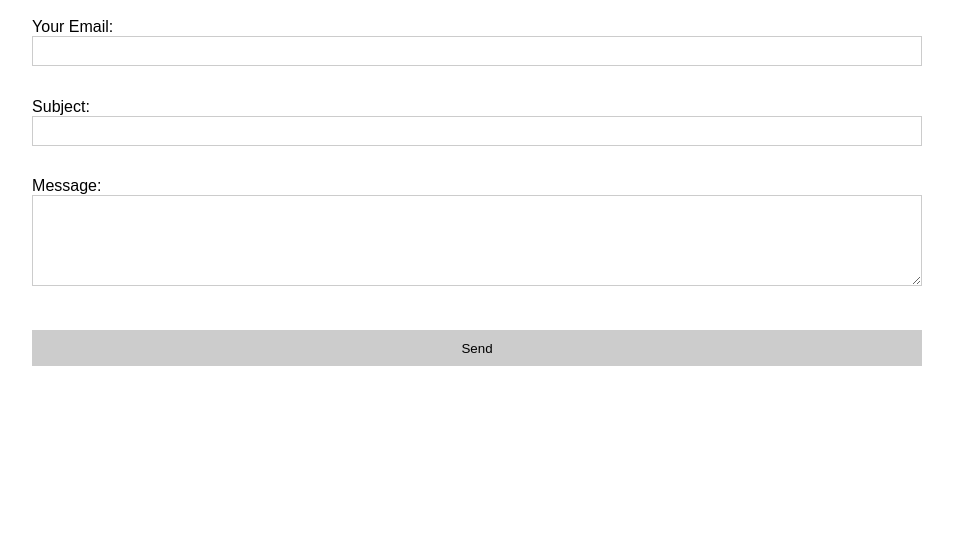
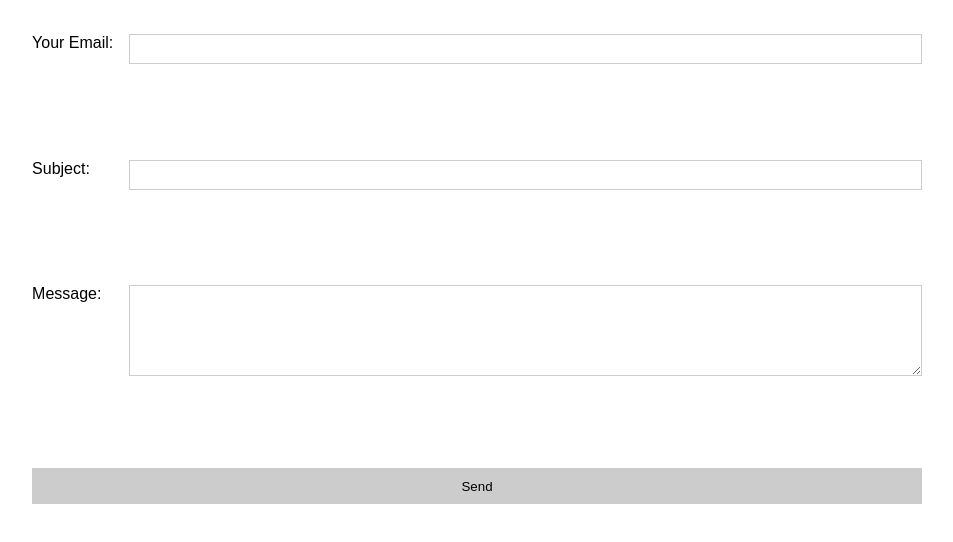
Before and after one commit to shrutiy14/portfolio, a plain HTML site: page contact/index.html in a window 1280 px wide. Shown: the part 122-664 px from the top of the page, without its empty margins (163-1116 px from the left). Drawn offline with Linux system fonts and the light colour scheme.

Commit message:
Update style.css

```diff
--- a/style.css
+++ b/style.css
@@ -55,6 +55,11 @@ nav a:hover {
   }
 
 
+form {
+    display: grid;
+    grid-template-columns: auto 1fr;
+    gap: 1em;
+}
 
 
 input, textarea, button {
@@ -64,8 +69,14 @@ input, textarea, button {
     border: 1px solid #ccc;
   }
 
+label {
+    display: grid;
+    grid-template-columns: subgrid;
+    grid-column: 1 / -1;
+    margin-block: 1em;
+  }
 
-  input, textarea {
+input, textarea {
     padding: 0.5em;
     margin-bottom: 1em;
   }
@@ -76,4 +87,5 @@ input, textarea, button {
     margin-top: 1em;
     background-color: #ccc;
     border: 1px solid #ccc;
+    grid-column: 1 / -1;
   }
```
